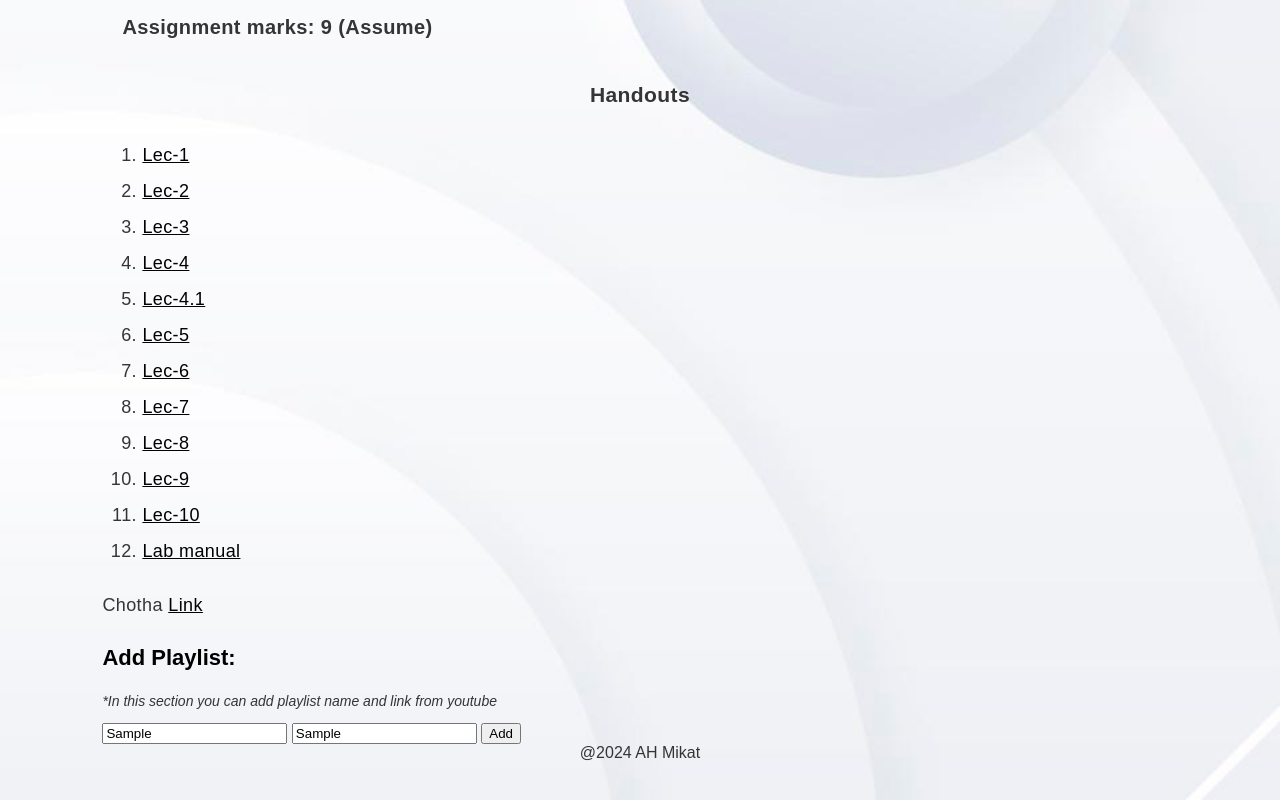
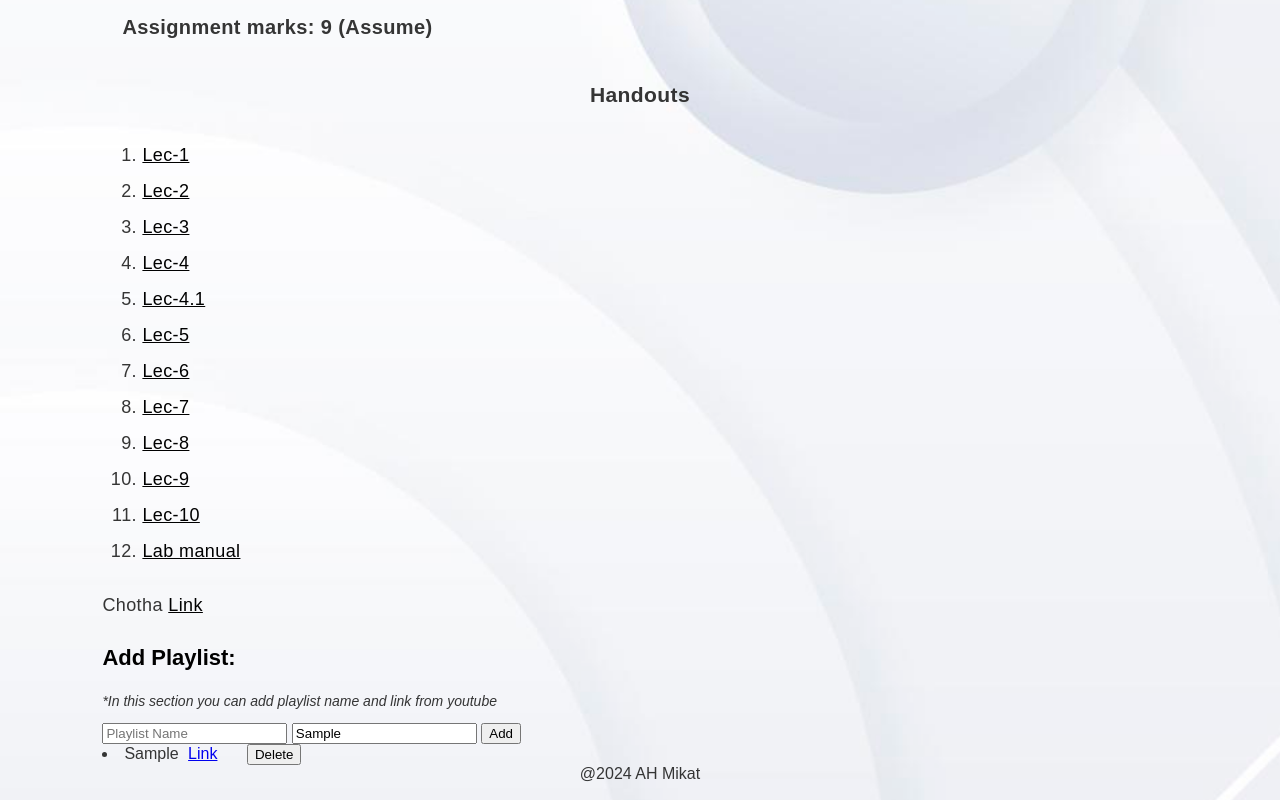
Before and after one commit to Hossain86/DLD, a plain HTML site: page index.html in a window 1280 px wide. Both pictures are taken after typing "Sample", "Sample" into the empty fields and a click on the button "Add". Shown: the part 1865-2665 px from the top of the page. Drawn offline with Linux system fonts and the light colour scheme.

Commit message:
Update index.html

```diff
--- a/index.html
+++ b/index.html
@@ -113,5 +113,56 @@
   </div>
   <div class="js-todo-list todo-grid"></div>
   <footer style="text-align: center;">@2024 AH Mikat</footer>
+  <script>
+  let todoList = JSON.parse(localStorage.getItem('todoList')) || [];
+
+renderToDoList();
+
+function renderToDoList() {
+  let todoListHTML = '';
+
+  todoList.forEach(function(todoObject, index) {
+    const {name, duedate} = todoObject;
+    const html = `
+    <div class="item-class"><li>
+      ${name} <a style="margin-left: 5px;" href="${duedate}" target="_blank">Link</a>
+      <button style="margin-left: 25px;" class="delete-todo-button js-delete-todo-button" data-index="${index}">Delete</button>
+   </li> </div>`;
+    todoListHTML += html;
+  });
+
+  document.querySelector('.js-todo-list').innerHTML = todoListHTML;
+  document.querySelectorAll('.js-delete-todo-button').forEach((deleteButton) => {
+    deleteButton.addEventListener('click', (event) => {
+      const index = event.target.dataset.index;
+      todoList.splice(index, 1);
+      saveTodoList();
+      renderToDoList();
+    });
+  });
+}
+
+document.querySelector('.js-add-todo-button').addEventListener('click', () => {
+  addTodo();
+});
+
+function addTodo() {
+  const inputElement = document.querySelector('.js-name-input');
+  const name = inputElement.value;
+
+  const dateInputElement = document.querySelector('.js-due-date-input');
+  const duedate = dateInputElement.value;
+
+  todoList.push({name, duedate});
+
+  inputElement.value = '';
+  saveTodoList();
+  renderToDoList();
+}
+
+function saveTodoList() {
+  localStorage.setItem('todoList', JSON.stringify(todoList));
+}
+</script>
 </body>
 </html>
```
